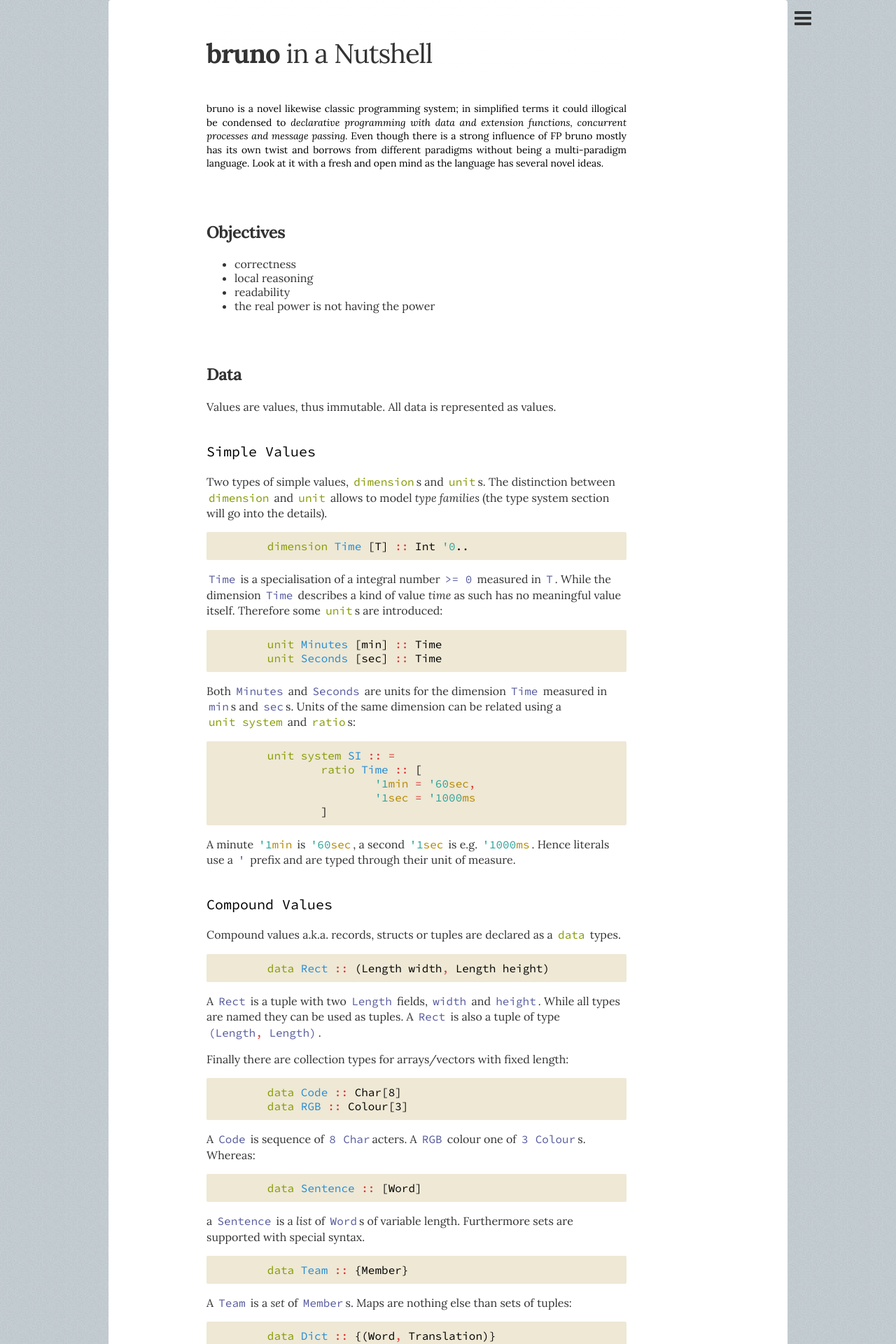
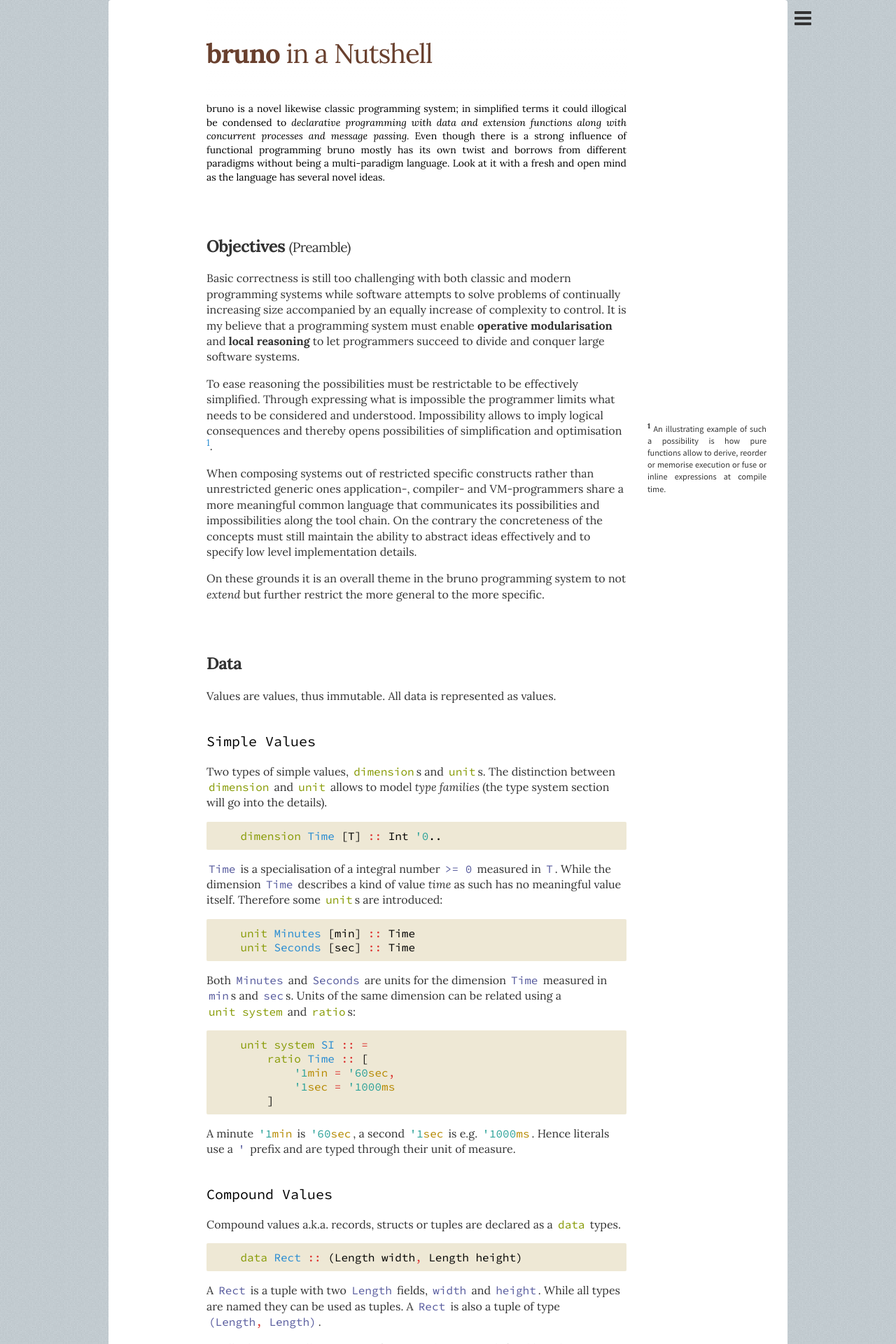
Before and after one commit to bruno-lang/bruno-lang.github.io, a Jekyll site: the page built from learn/index.md, in a window 1280 px wide. Shown: the top 1920 px of the page at 70% size. Built offline with Jekyll 4.4.1, drawn with Linux system fonts in a browser that asks for light colours; nearby versions of some CDN libraries; some of the changed text lies outside the part shown.

Commit message:
objectives

```diff
--- a/_layouts/default.html
+++ b/_layouts/default.html
@@ -47,11 +47,11 @@ $("toc a.toc-toggle").click(function() {
 	$("toc").toggleClass("toc-down");
 });
 
-if ($(window).width() > $("page content").get(0).offsetWidth + 220 + 150) {
+if ($(window).width() > $("page content").get(0).offsetWidth + 210 + 140) {
 	$(".footnotes li").each(function(n, e) { $("#"+e.id.replace("fn", "fnref\\")).before($("<ol class='sidenote'></ol>").html(e)); });
 	$(".sidenote li p").each(function(n, e) {
-		var id = $(this).parent().attr("id");
-		$(this).prepend("<sup>"+id.substring(id.indexOf(":")+1)+" </sup>");
+		var text = $("a[href='#"+$(this).parent().attr("id")+"']").first().text();
+		$(this).prepend("<sup>"+text+" </sup>");
 	});
 }
 	</script>
--- a/assets/css/docs.css
+++ b/assets/css/docs.css
@@ -56,6 +56,8 @@ content pre {
 	padding: 10px;
 	background-color: #eee8d5;
 	color: white;
+	tab-size: 4;
+	-moz-tab-size: 4;
 }
 content pre code {
 	color: black;
@@ -96,7 +98,7 @@ content h1 + blockquote em {
 content h3, content h4 {
 	font-weight: normal; font-family: "Source Code Pro"; color: black;
 }
-content h1 { font-size: 2.4em; font-weight: normal; }
+content h1 { font-size: 2.4em; font-weight: normal; color: #69402e; }
 content h2 { font-size: 1.5em; }
 content h3 { font-size: 1.25em; }
 content h4 { font-size: 1.125em; }
--- a/learn/index.md
+++ b/learn/index.md
@@ -7,17 +7,39 @@ title:  "bruno in a Nutshell"
 
 > bruno is a novel likewise classic programming system; in simplified terms it
 > could illogical be condensed to _declarative programming with data and extension
-> functions, concurrent processes and message passing._
-> Even though there is a strong influence of FP bruno mostly has its own twist and
-> borrows from different paradigms without being a multi-paradigm language.
+> functions along with concurrent processes and message passing._
+> Even though there is a strong influence of functional programming bruno mostly
+> has its own twist and borrows from different paradigms without being a
+> multi-paradigm language.
 > Look at it with a fresh and open mind as the language has several novel ideas.
 
 
-## Objectives
-- correctness
-- local reasoning
-- readability
-- the real power is not having the power
+## Objectives _(Preamble)_
+Basic correctness is still too challenging with both classic and modern programming
+systems while software attempts to solve problems of continually increasing size
+accompanied by an equally increase of complexity to control. It is my believe
+that a programming system must enable **operative modularisation** and
+**local reasoning** to let programmers succeed to divide and conquer large
+software systems.
+
+To ease reasoning the possibilities must be restrictable to be effectively simplified.
+Through expressing what is impossible the programmer limits what needs to be
+considered and understood. Impossibility allows to imply logical consequences and
+thereby opens possibilities of simplification and optimisation[^0].
+
+[^0]: An illustrating example of such a possibility is how pure functions allow
+      to derive, reorder or memorise execution or fuse or inline expressions at
+      compile time.
+
+When composing systems out of restricted specific constructs rather than
+unrestricted generic ones application-, compiler- and VM-programmers share a
+more meaningful common language that communicates its possibilities and impossibilities
+along the tool chain. On the contrary the concreteness of the concepts must still
+maintain the ability to abstract ideas effectively and to specify low level
+implementation details.
+
+On these grounds it is an overall theme in the bruno programming system to not
+_extend_ but further restrict the more general to the more specific.
 
 ## Data
 Values are values, thus immutable. All data is represented as values.
@@ -109,6 +131,13 @@ All the `Planet`s in our solar system are given as a _set_ of possible values
 with their `weight` and `radius`.
 
 ### Constants
+A constant is a named `val`ue.
+
+		val Pi :: Float = '3.14159265359
+
+`Pi` is a scalar number of type `Float` having the value `'3.14159265359`. Of
+course constants can be of any type initialised with any statically resolvable
+expression using functions and any type of literals.
 
 ### Literals
 There are three types of value literals; the mostly used conceptual value
@@ -178,7 +207,9 @@ explicit by using the optional type _variant_ `?` build into the language:
 A `Point?` is either a `Point` or _nothing_.
 
 ## Functions
-[^1]: Strictly speaking, there are _types_ that have effects and functions upon those consequently have as well - but as this is explicitly in the types the compiler can and does tell them apart and applies different rules to them.
+[^1]: Strictly speaking, there are _types_ that have effects and functions upon
+      those consequently have as well - but as this is explicitly in the types
+      the compiler can and does tell them apart and applies different rules to them.
 
 Functions are functions, thus pure, statically resolved and referentially transparent[^1].
 All functions are understood as _extension functions_ on the type of the 1st parameter.
```
Also changed, not shown: other parts of _layouts/default.html (+1 -1 lines), other parts of learn/index.md (+4 -4 lines).
